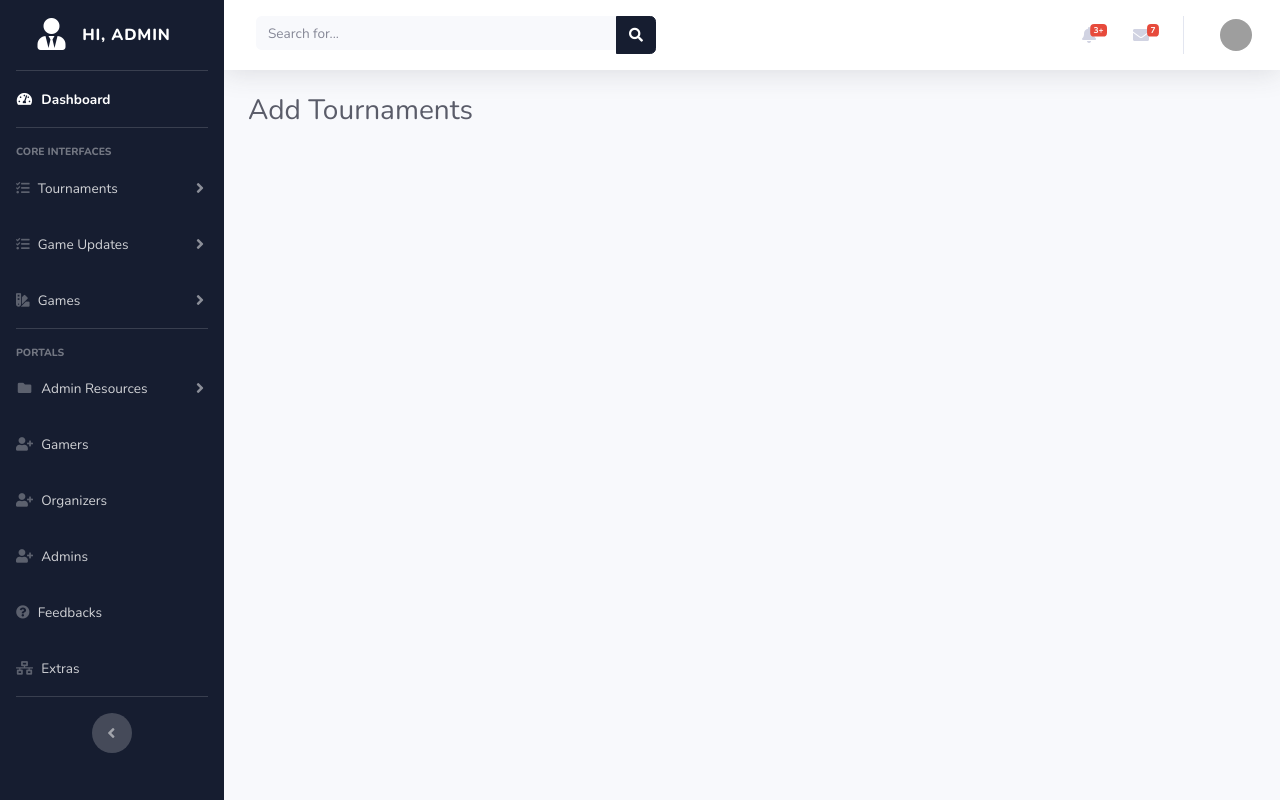
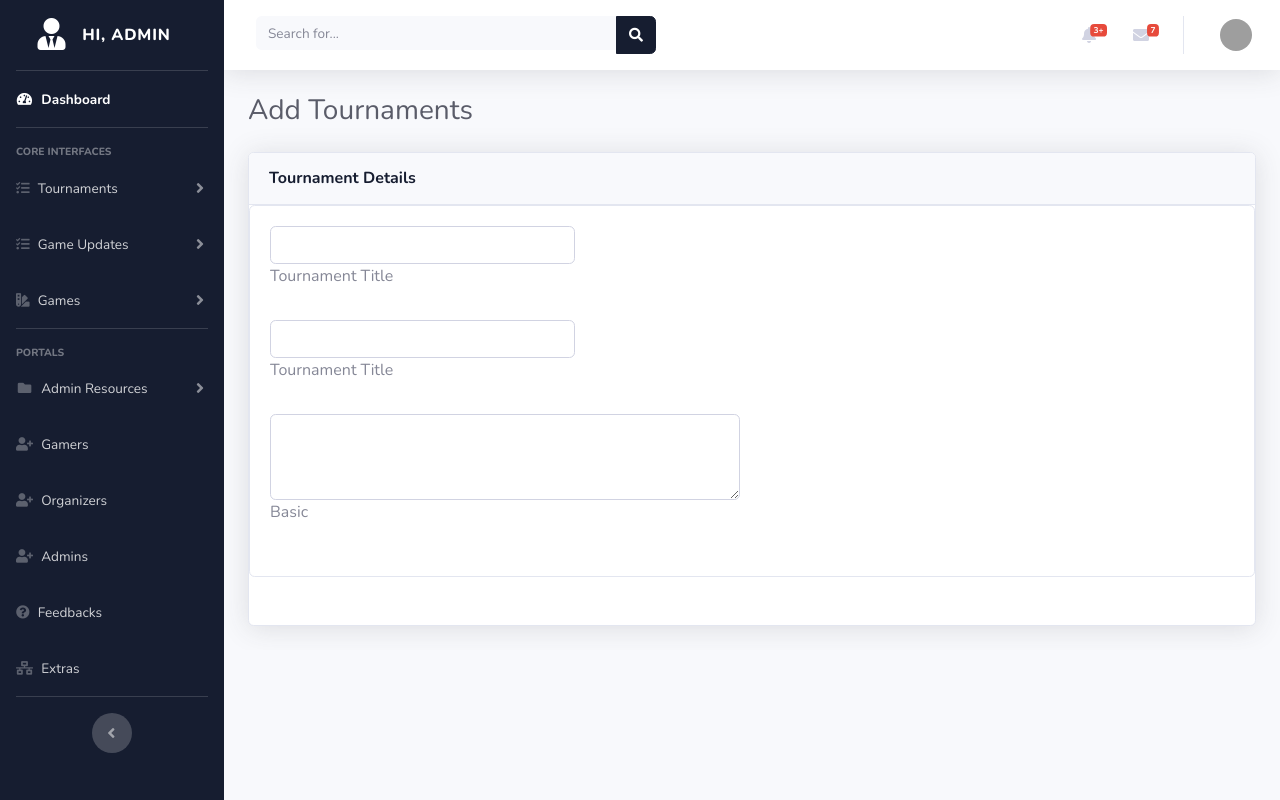
Before and after one commit to tarbiarswat/Cyber-Gaming-World, a PHP site: page /admin/add_tournaments.php in a window 1280 px wide. Run offline with PHP 8.4, Linux system fonts and the light colour scheme; grey boxes are pictures that could not be loaded.

Commit message:
Add tournaments form designed

```diff
--- a/admin/add_tournaments.php
+++ b/admin/add_tournaments.php
@@ -3,6 +3,7 @@ include('includes/header.php');
 include('includes/navbar.php');
 include('includes/topbar.php');
 ?>
+
 
 <div id="content-wrapper" class="d-flex flex-column">
     <div id="content">
@@ -10,6 +11,67 @@ include('includes/topbar.php');
 
             <div class="d-sm-flex align-items-center justify-content-between mb-4">
                 <h1 class="h3 mb-0 text-gray-800">Add Tournaments</h1>
+            </div>
+
+            <div class="card shadow mb-4">
+
+                <div class="card-header py-3">
+                    <h6 class="m-0 font-weight-bold text-primary">Tournament Details</h6>
+                </div>
+
+
+                    <section class="section card mb-5">
+
+                        <div class="card-body">
+                            <div class="row">
+
+                                <div class="col-md-4 mb-4">
+
+                                    <div class="md-form md-outline">
+                                    <input type="text" id="f2" class="form-control">
+                                    <label for="f2" class="">Tournament Title</label>
+                                    </div>
+
+                                </div>
+
+                            </div>
+
+                            <div class="row">
+
+                                <div class="col-md-4 mb-4">
+
+                                    <div class="md-form md-outline">
+                                    <input type="text" id="f2" class="form-control">
+                                    <label for="f2" class="">Tournament Title</label>
+                                    </div>
+
+                                </div>
+
+                            </div>
+
+                            <div class="row text-left">
+
+                                <div class="col-md-6 mb-4">
+
+                                    <div class="md-form md-outline">
+                                    <textarea type="text" id="form101" class="md-textarea form-control" rows="3"></textarea>
+                                    <label for="form101">Basic</label>
+                                    </div>
+
+                                </div>
+
+
+                            </div>
+
+                        </div>
+
+                    </section>
+
+
+
+
+
+
             </div>
 
 
```
